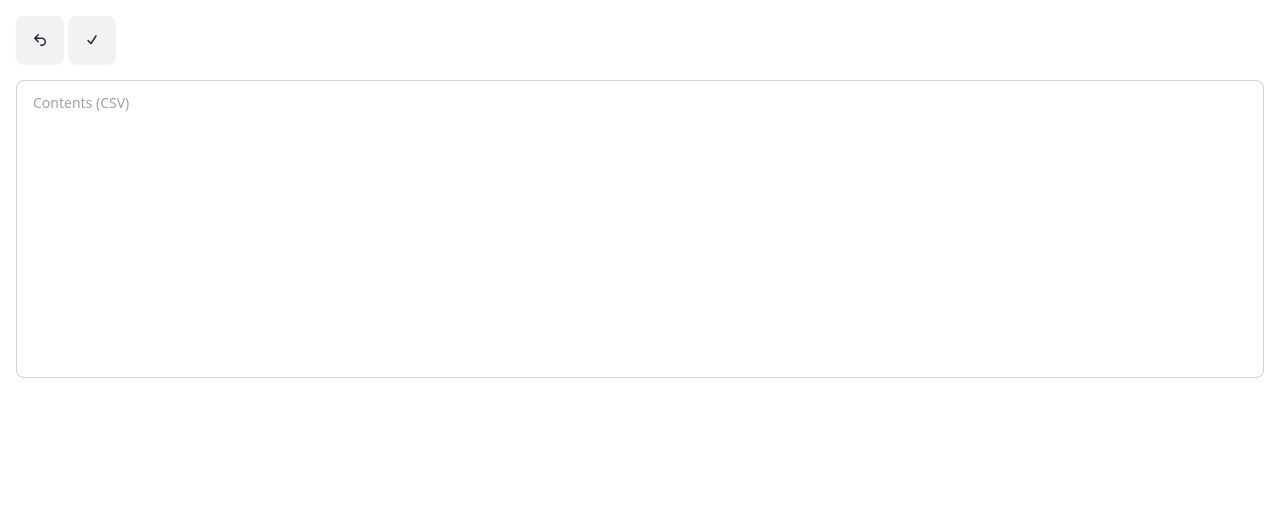
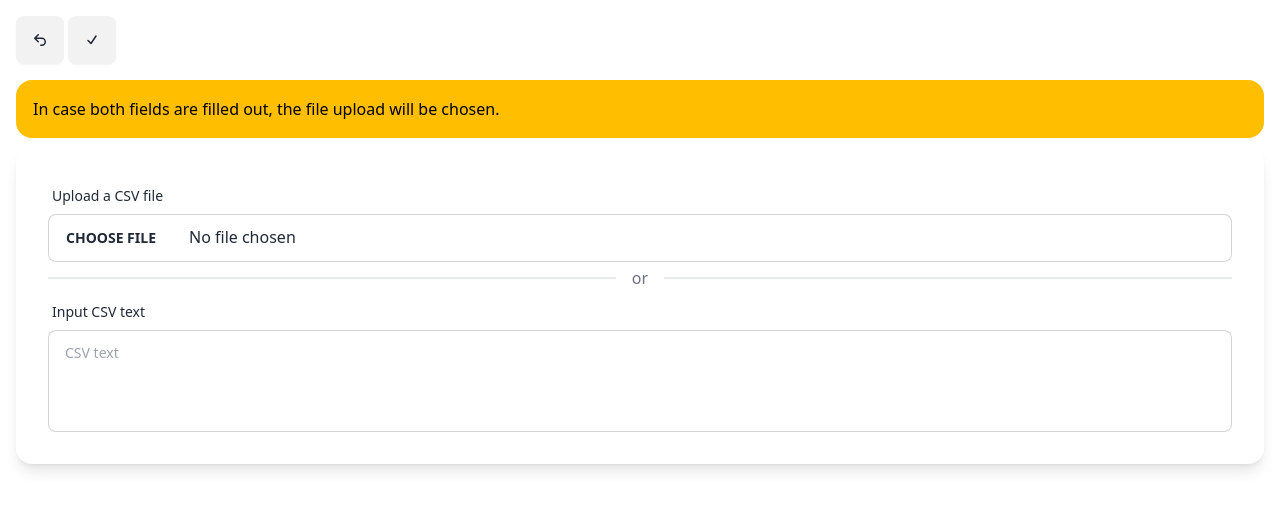
Before and after one commit to jaymandz/ecertify-cert-gen-poc, a Flask app: template templates/certificates/recipients-csv.html in a window 1280 px wide. Shown: the part 64-574 px from the top of the page. Run offline with Flask 3, Linux system fonts and the light colour scheme; the template is opened without the code that fills it, so the values that code supplies are empty; some libraries are stand-ins or nearby versions.

Commit message:
Recipients can now be added via CSV

```diff
--- a/templates/certificates/recipients-csv.html
+++ b/templates/certificates/recipients-csv.html
@@ -15,9 +15,50 @@
     </div>
 </div>
 
+<div class="alert alert-warning mb-2" role="alert">
+    In case both fields are filled out, the file upload will be chosen.
+</div>
+
+<div class="bg-base-100 card shadow-lg">
+<div class="card-body">
 <form action="{{ url_for('certificates.recipients_csv_store', id=certificate.id) }}"
-  class="flex flex-col space-y-2" id="csvForm" method="post">
-    <textarea required class="resize-none textarea textarea-bordered"
-      name="content" placeholder="Contents (CSV)" rows="10"></textarea>
+  class="flex flex-col space-y-2" enctype="multipart/form-data" id="csvForm"
+  method="post" @submit="checkIfFormIsEmpty">
+    <label class="form-control w-full">
+        <div class="label">
+            <span class="label-text">Upload a CSV file</span>
+        </div>
+        <input class="file-input file-input-bordered file-input-ghost w-full"
+          accept="text/csv" name="file" type="file">
+    </label>
+    <div class="divider text-gray-500">or</div>
+    <label class="form-control w-full">
+        <div class="label">
+            <span class="label-text">Input CSV text</span>
+        </div>
+        <textarea class="resize-none textarea textarea-bordered"
+          name="text" placeholder="CSV text" rows="3"></textarea>
+    </label>
 </form>
+</div>
+</div>
 {% endblock content %}
+
+{% block scripts %}
+<script type="text/javascript">
+function checkIfFormIsEmpty(event)
+{
+    let fileInput = document.querySelector('[name="file"]')
+    let textInput = document.querySelector('[name="text"]')
+
+    if (! fileInput.value && ! textInput.value)
+    {
+        event.returnValue = false
+        toastMaster.pushItem({
+            alertType: 'error',
+            message: 'Neither one of the two fields has a value.',
+        })
+    }
+}
+</script>
+{% endblock scripts %}
```
Also changed, not shown: blueprints/web/certificates.py (+64 -2 lines), templates/certificates/show.html (+9 -0 lines).
